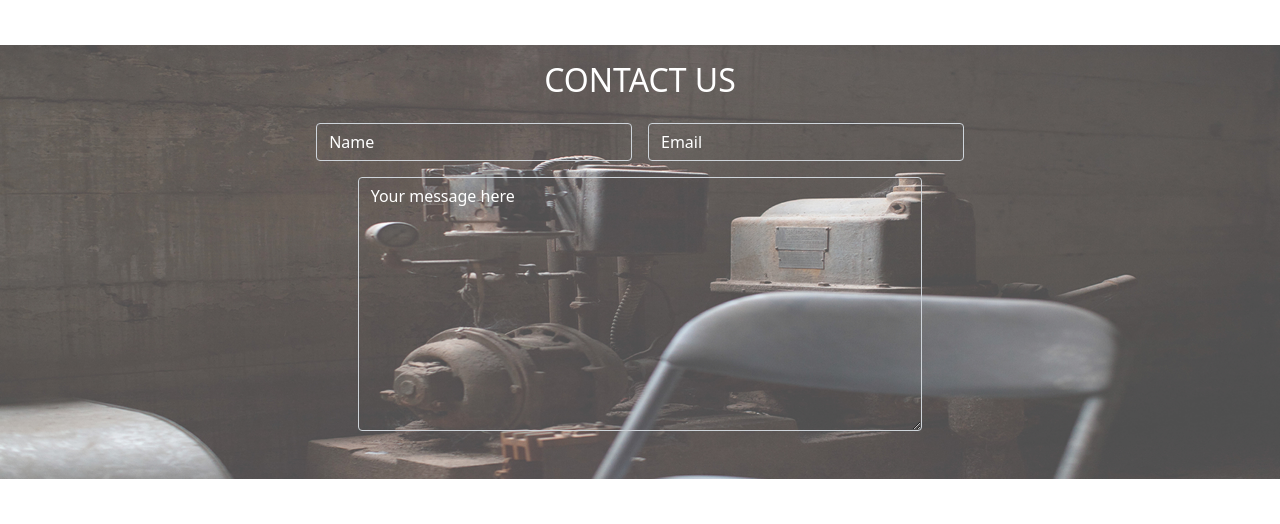
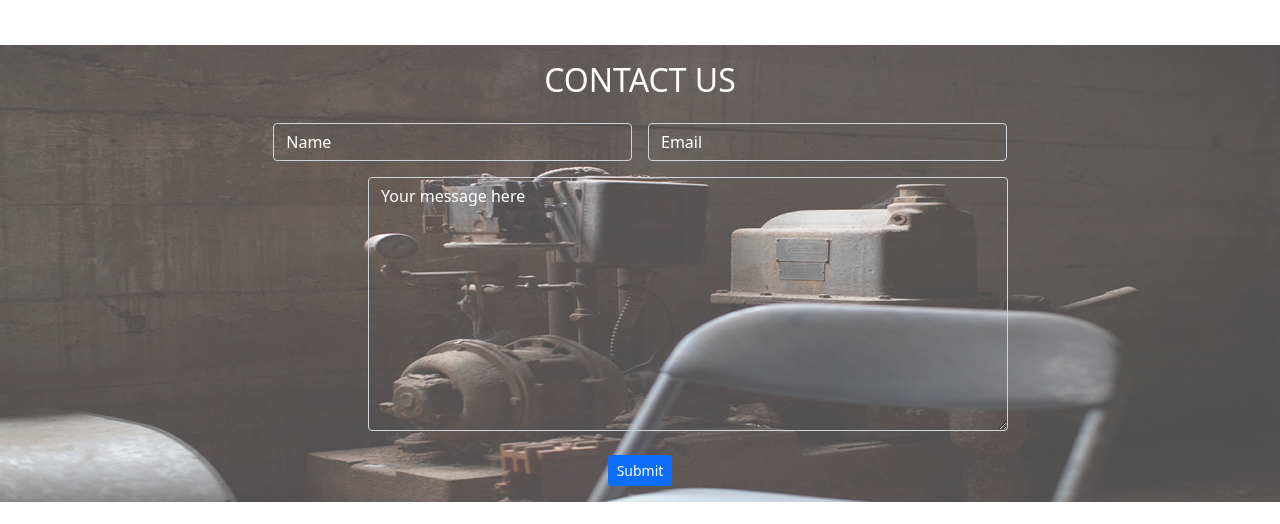
Before and after one commit to githaefrancis/delani-studio, a plain HTML site: page index.html in a window 1280 px wide. Shown: the part 2173-2697 px from the top of the page. Drawn offline with nearby package versions, Linux system fonts and the light colour scheme.

Commit message:
add submit button to form

```diff
--- a/css/styles.css
+++ b/css/styles.css
@@ -90,13 +90,20 @@ bottom: 1rem;
   color: #FFFFFF;
 }
 #message{
-  margin-right: 0;
+  margin-left: 3em;
 }
 
 #name::placeholder,#email::placeholder,#message::placeholder{
   color:#FFFFFF;
   opacity: 1;
 }
+
+#submit-message{
+  max-width: 20rem;
+  max-height: 3rem;
+
+}
+
 /* footer section */
 .socials{
   width: fit-content;
--- a/index.html
+++ b/index.html
@@ -108,7 +108,7 @@
                 placeholder="Email"
               />
             </div>
-            <div class="col-lg-7 text-area mb-lg-5">
+            <div class="col-lg-7 text-area mb-lg-2">
               <textarea
                 class="form-control"
                 id="message"
@@ -116,7 +116,11 @@
                 placeholder="Your message here"
               ></textarea>
             </div>
+             <div class="col-lg-8 d-flex form-button-container">
+              <button type="submit" class="btn btn-primary btn-sm mb-lg-3 mx-lg-auto" id="submit-message">Submit</button>
+             </div>
           </div>
+
         </form>
       </div>
     </div>
```
